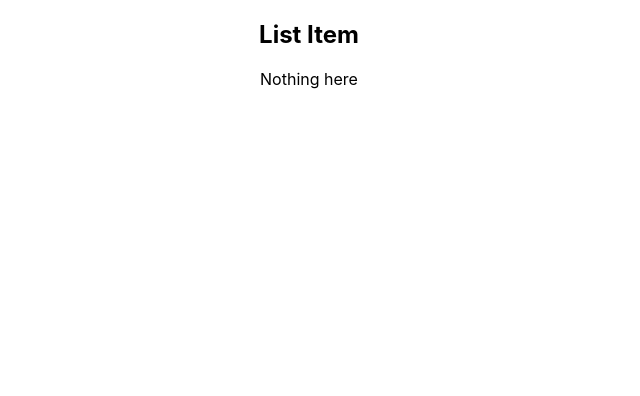
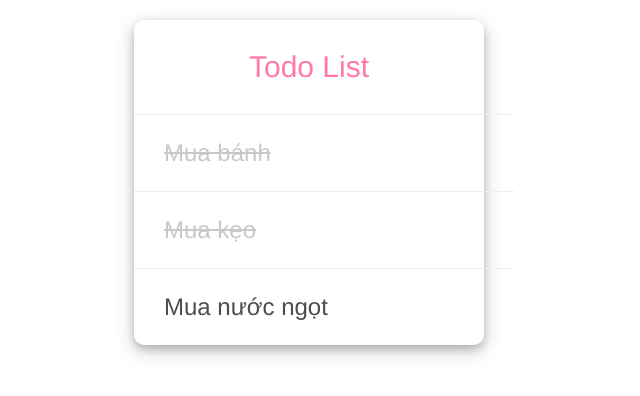
Before and after one commit to git-huunhan/create-react-app, a React (Create React App) app: page / in a window 1280 px wide. Shown: the top 396 px of the page, without its empty margins (331-971 px from the left). Built offline with nearby package versions, Linux system fonts and the light colour scheme.

Commit message:
Using onClick event to click item and using module classnames

```diff
--- a/package.json
+++ b/package.json
@@ -6,6 +6,7 @@
     "@testing-library/jest-dom": "^4.2.4",
     "@testing-library/react": "^9.3.2",
     "@testing-library/user-event": "^7.1.2",
+    "classnames": "^2.2.6",
     "react": "^16.13.1",
     "react-dom": "^16.13.1",
     "react-scripts": "3.4.1"
--- a/src/App.css
+++ b/src/App.css
@@ -1,4 +1,26 @@
 .App {
+  font-family: 'Helvetica Neue',
+  Helvetica,
+  Arial,
+  sans-serif;
+  font-weight: 400;
+  font-size: 30px;
+  color: #ff7aa6;
+
+  margin: 20px auto 0 auto;
+
+  width: 350px;
+  display: flex;
+  border-radius: 10px;
+  flex-direction: column;
+  box-shadow: 0 4px 8px 0 rgba(0, 0, 0, 0.2), 0 6px 20px 0 rgba(0, 0, 0, 0.19);
+}
+
+#header {
   text-align: center;
-  margin: 8px;
 }
+
+#nothing {
+
+  text-align: center;
+}
--- a/src/App.js
+++ b/src/App.js
@@ -5,29 +5,59 @@ import TodoItem from './components/TodoItem';
 class App extends Component {
   constructor(){
     super();
+    this.state = {
+        todoItems: [
+        { title: 'Mua bánh', isComplete: true },
+        { title: 'Mua kẹo', isComplete: true  },
+        { title: 'Mua nước ngọt' }
+      ]
+    };
+  }
 
-    this.todoItems = [
-      // { title: 'Mua bánh', isComplete: true },
-      // { title: 'Mua kẹo', isComplete: true  },
-      // { title: 'Mua nước ngọt' }
-    ];
+  onItemClicked(item){
+    return (event) => {
+      console.log(item);
+      const isComplete = item.isComplete;
+      const { todoItems } = this.state;
+      const index = todoItems.indexOf(item);
+
+      this.setState({
+        todoItems: [
+          ...todoItems.slice(0, index),
+          {
+            ...item,
+            isComplete: !isComplete
+          },
+          ...todoItems.slice(index + 1)
+        ]
+      });
+    };
   }
 
   render(){
+    const { todoItems } = this.state;
+    if (todoItems.length){
       return (
         <div className="App">
-        <h2>List Item</h2>
+          <p id="header">Todo List</p>
           {
-          this.todoItems.length > 0 && this.todoItems.map((item, index) =>
-          <TodoItem key={index} item={item}/>
+            todoItems.length && todoItems.map((item, index) =>
+            <TodoItem key={index}
+                      item={item}
+                      onClick={this.onItemClicked(item)}/>
             )
           }
-        {
-          this.todoItems.length === 0 && 'Nothing here'
-        }
+        </div>
+      );
+    } else {
+      return(
+        <div className="App">
+          <p id="header">Todo List</p>
+          <p id="nothing">Nothing here!</p>
         </div>
       );
     }
   }
+}
 
 export default App;
--- a/src/components/TodoItem.css
+++ b/src/components/TodoItem.css
@@ -3,12 +3,16 @@
   Helvetica,
   Arial,
   sans-serif;
+
+  padding-left: 30px;
+  width: 100%;
   font-weight: 300;
   font-size: 24px;
   color: #4d4d4d;
+  border-top: 1px solid #ededed;
 }
 
-.TodoItem-complete {
+.TodoItem-complete p {
   text-decoration: line-through;
   opacity: 0.3;
 }
--- a/src/components/TodoItem.js
+++ b/src/components/TodoItem.js
@@ -1,16 +1,15 @@
 import React, { Component } from 'react';
+import className from 'classnames';
 import './TodoItem.css';
 
 class TodoItem extends Component {
   render(){
-    const { item } = this.props;
-    let className = 'TodoItem';
-    if(item.isComplete){
-       className += ' TodoItem-complete'
-    }
+    const { item, onClick } = this.props;
 
     return(
-      <div className={ className }>
+      <div onClick={onClick} className={ className('TodoItem', {
+        'TodoItem-complete': item.isComplete
+      })}>
         <p>{this.props.item.title}</p>
       </div>
     );
```
Also changed, not shown: 1 other file (tests, documents, lock files or other folders). Lines whose indentation alone changed are shown as unchanged.
